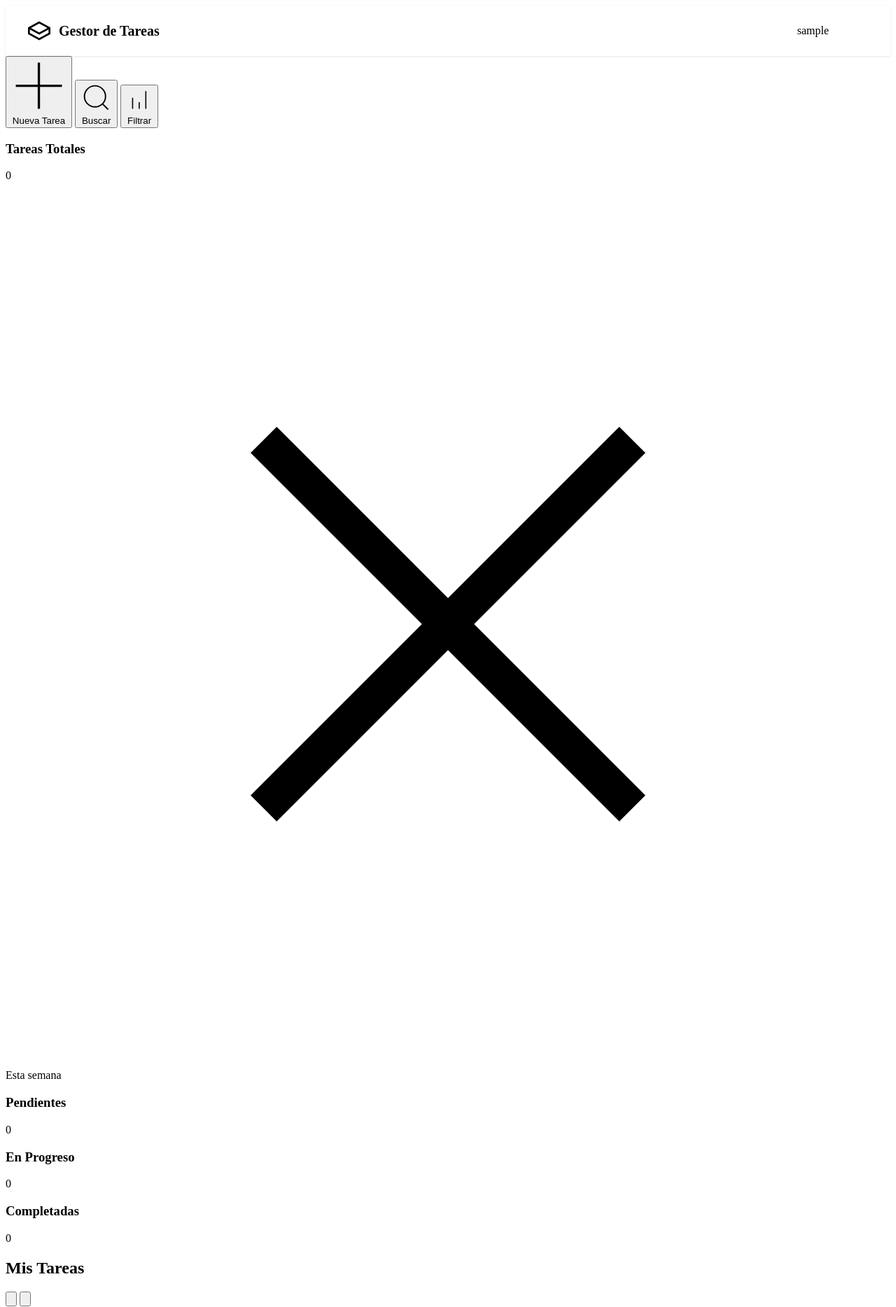
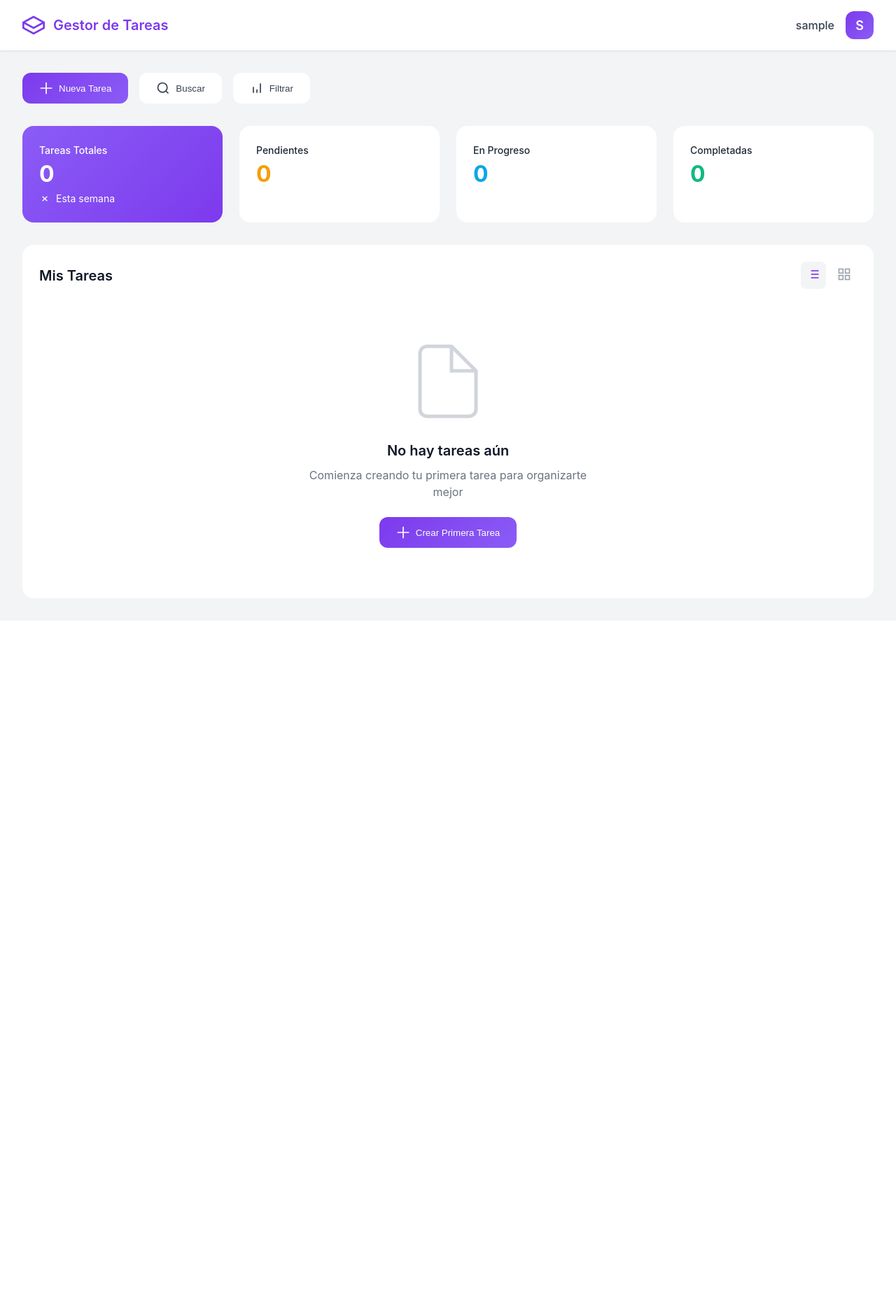
Before and after one commit to erreyesjoel/GestorTareas, a Flask app: page /dashboard in a window 1280 px wide. Shown: the top 1868 px of the page at 70% size. After the commit the page ends 783 px from the top, so only its background shows below. Run offline with Flask 3, Linux system fonts and the light colour scheme; the visitor is signed in with stand-in values (Sample User, id 1).

```diff
--- /dev/null
+++ b/app/static/css/global.css
@@ -0,0 +1,44 @@
+:root {
+    /* Colores primarios */
+    --primary: #2563eb;
+    --primary-light: #60a5fa;
+    --primary-dark: #1e40af;
+
+    /* Escala de grises */
+    --gray-50: #f9fafb;
+    --gray-100: #f3f4f6;
+    --gray-200: #e5e7eb;
+    --gray-300: #d1d5db;
+    --gray-400: #9ca3af;
+    --gray-500: #6b7280;
+    --gray-600: #4b5563;
+    --gray-700: #374151;
+    --gray-800: #1f2937;
+    --gray-900: #111827;
+
+    /* Estados y acciones */
+    --success: #10b981;
+    --warning: #f59e0b;
+    --danger: #ef4444;
+    --info: #3b82f6;
+
+    /* Otros */
+    --shadow-sm: 0 1px 2px 0 rgb(0 0 0 / 0.05);
+    --shadow: 0 1px 3px 0 rgb(0 0 0 / 0.1), 0 1px 2px -1px rgb(0 0 0 / 0.1);
+    --shadow-md: 0 4px 6px -1px rgb(0 0 0 / 0.1), 0 2px 4px -2px rgb(0 0 0 / 0.1);
+    --shadow-lg: 0 10px 15px -3px rgb(0 0 0 / 0.1), 0 4px 6px -4px rgb(0 0 0 / 0.1);
+}
+
+/* Estilos base */
+* {
+    margin: 0;
+    padding: 0;
+    box-sizing: border-box;
+}
+
+body {
+    font-family: system-ui, -apple-system, BlinkMacSystemFont, 'Segoe UI', Roboto, Oxygen, Ubuntu, Cantarell, 'Open Sans', 'Helvetica Neue', sans-serif;
+    line-height: 1.5;
+    color: var(--gray-900);
+    background-color: var(--gray-50);
+}
--- a/app/templates/base.html
+++ b/app/templates/base.html
@@ -4,7 +4,7 @@
     <meta charset="UTF-8">
     <meta name="viewport" content="width=device-width, initial-scale=1.0">
     <title>{% block title %}Gestor de Tareas{% endblock %}</title>
-    <link rel="stylesheet" href="{{ url_for('static', filename='css/components/_header.css') }}">
+    <link rel="stylesheet" href="{{ url_for('static', filename='css/global.css') }}">
     {% block styles %}{% endblock %}
 </head>
 <body>
--- a/app/templates/dashboard.html
+++ b/app/templates/dashboard.html
@@ -3,6 +3,7 @@
 {% block title %}Dashboard - Gestor de Tareas{% endblock %}
 
 {% block styles %}
+<link rel="stylesheet" href="{{ url_for('static', filename='css/_dashboard.css') }}">
 {% endblock %}
 
 {% block content %}
--- a/requirements.txt
+++ b/requirements.txt
@@ -16,3 +16,4 @@ SQLAlchemy==2.0.40
 typing_extensions==4.13.2
 Werkzeug==3.1.3
 WTForms==3.2.1
+PyMySQL==1.1.0
```
Also changed, not shown: 1 other file.
